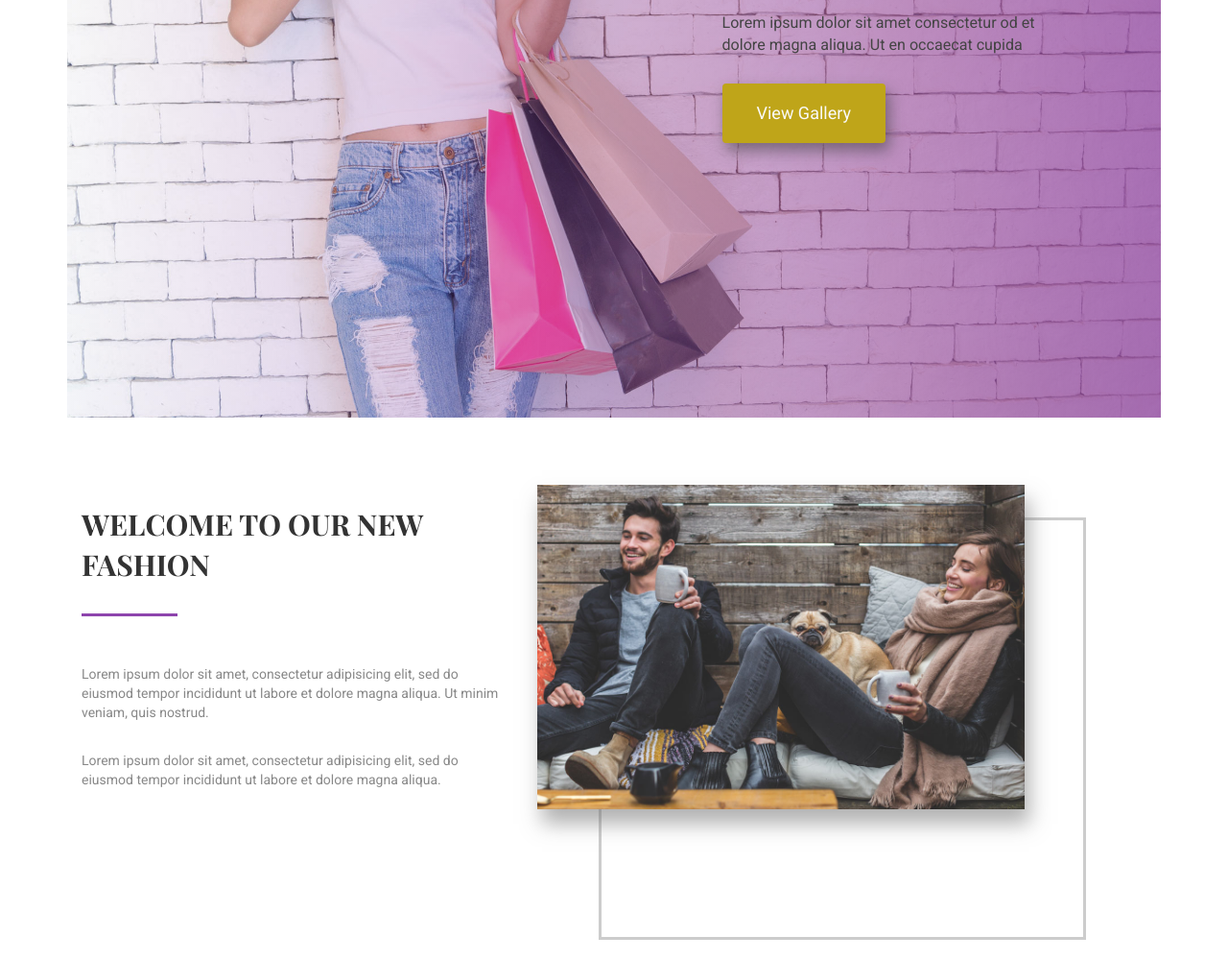
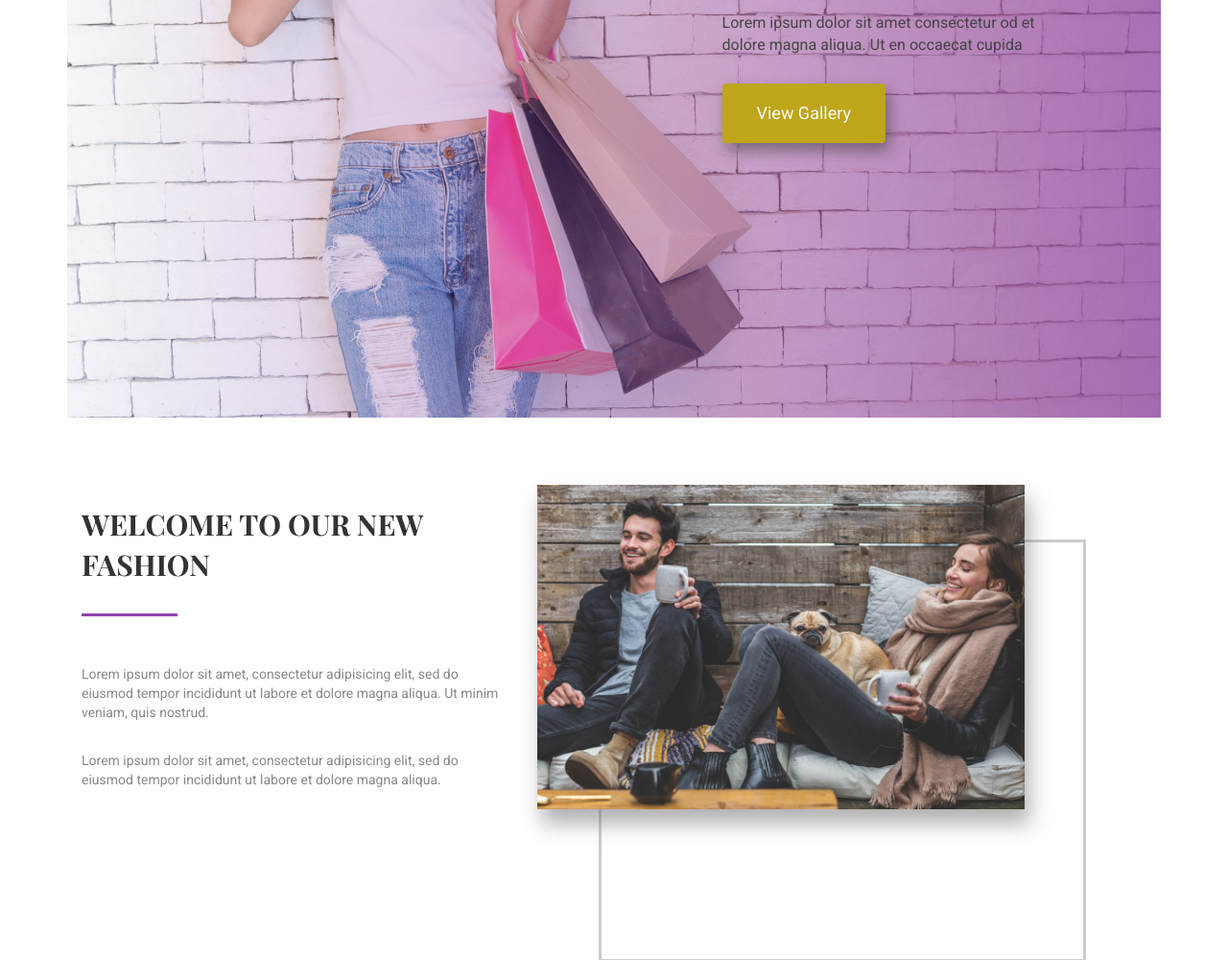
Before and after one commit to ghabbour/fashion, a plain HTML site: page index.html in a window 1280 px wide. Shown: the part 309-1309 px from the top of the page at 96% size. Drawn offline with nearby package versions, Linux system fonts and the light colour scheme.

Commit message:
welcome edits

```diff
--- a/sass/styles.sass
+++ b/sass/styles.sass
@@ -159,7 +159,7 @@ nav
       box-shadow: 5px 15px 20px rgba(100,100,100,0.5)
     .outline
       position: absolute
-      top: 10%
+      top: 17%
       left: 10%
       border: 3px solid #ccc
       width: 80%
```
Also changed, not shown: css/styles.css.
